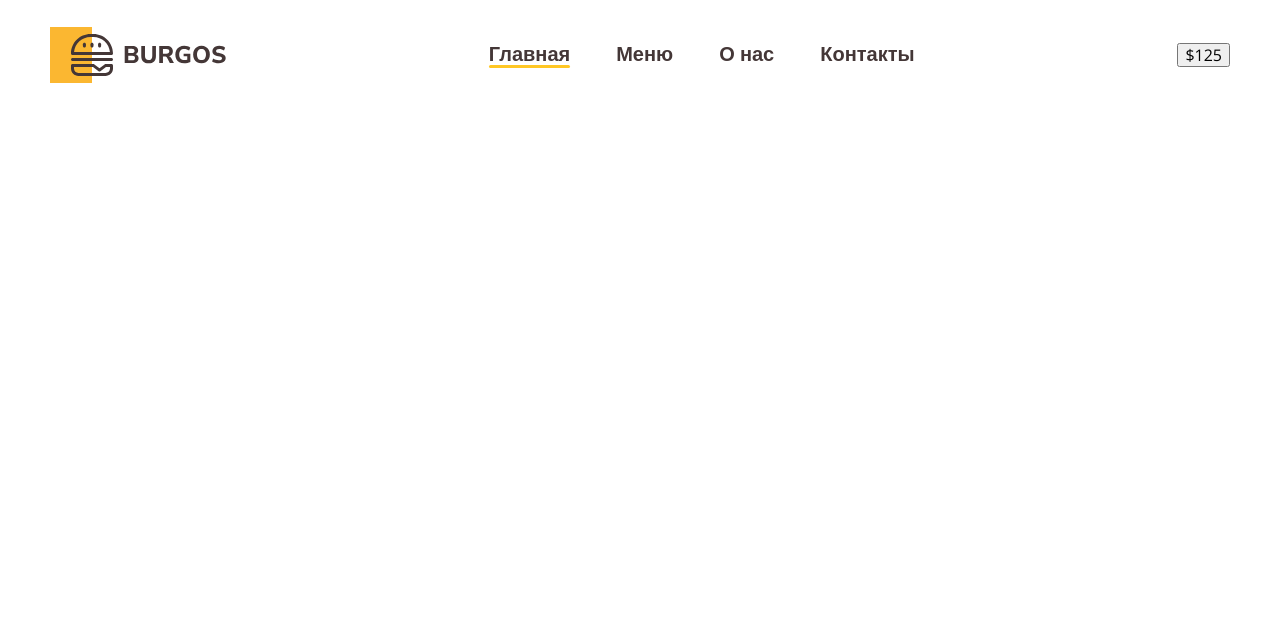
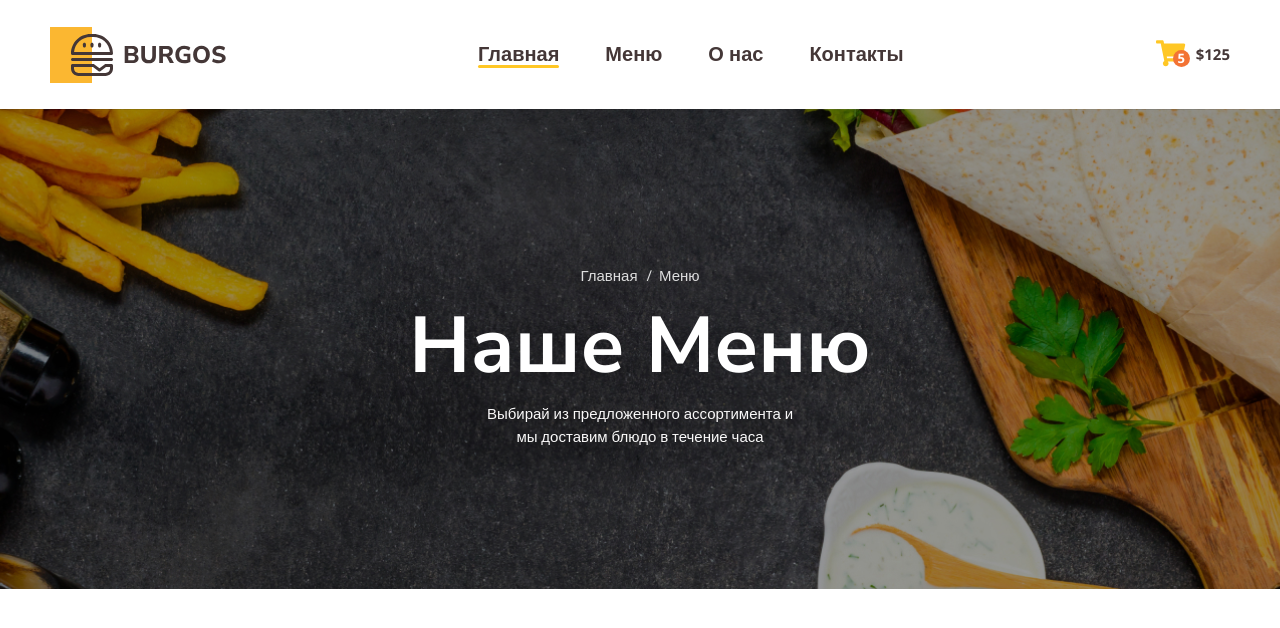
Before and after one commit to BondarevaTatina/Module01-Burger, a plain HTML site: page index.html in a window 1280 px wide. Drawn offline with nearby package versions, Linux system fonts and the light colour scheme.

Commit message:
Add styles

```diff
--- a/index.html
+++ b/index.html
@@ -1,5 +1,5 @@
 <!DOCTYPE html>
-<html lang="en">
+<html lang="ru">
 <head>
     <meta charset="UTF-8">
     <meta http-equiv="X-UA-Compatible" content="IE=edge">
@@ -24,9 +24,27 @@
                         <li><a href="#">Контакты</a></li>
                     </ul>
                 </nav>
-                <button type="button">$125</button>
+                <button type="button" class="button">
+                    <span class="buttom-item">
+                        <img src="images/cart.svg" alt="Корзина">
+                        <span class="button-count">5</span>
+                    </span>
+                    <span class="button-text">$125</span>
+                </button>
             </div>
         </div>
     </header>
+    <div>
+        <div class="bg">
+            <div class="container">
+                <ul class="breadcrumbs">
+                    <li><a href="#">Главная</a></li>
+                    <li><a href="#">Меню</a></li>
+                </ul>
+                <h1 class="title">Наше Меню</h1>
+                <p class="discription">Выбирай из предложенного ассортимента и мы доставим блюдо в течение часа</p>
+            </div>
+        </div>
+    </div>
 </body>
 </html>
--- a/styles/main.css
+++ b/styles/main.css
@@ -47,3 +47,78 @@ body {
 .header-nav a.active::after{
     background: #FFC725;
 }
+.button {
+    display: flex;
+    align-items: center;
+    background-color: transparent;
+    border: none;
+    padding: 0;
+    gap: 10px;
+}
+.button-text {
+    font-weight: 700;
+    font-size: 15px;
+    color: #443737;
+}
+.button-count {
+    font-weight: 700;
+    font-size: 13px;
+    color: #FFFFFF;
+    background: #F37335;
+    /*padding: 1px 5px;*/
+    border-radius: 100%;
+    position: absolute;
+    width: 17px;
+    height: 17px;
+    text-align: center;
+    line-height: 1.3;
+    bottom: 3px;
+    right: -4px;
+}
+.buttom-item {
+    position: relative;
+}
+.bg {
+    text-align: center;
+    color: white;
+    background-image: url(../images/Group\ 4.png);
+    background-size: cover;
+    padding: 142px 0;
+    background-position: center center;
+}
+.breadcrumbs {
+    padding-left: 0;
+    margin-left: 0;
+    list-style-type: none;
+    display: flex;
+    justify-content: center;
+    gap: 16px;
+}
+.breadcrumbs a {
+    color: #DEDEDE;
+    text-decoration: none;
+    font-size: 15px;
+    font-family: 'Open Sans', sans-serif;
+}
+.breadcrumbs a::before {
+    content: '/';
+    position: relative;
+    left: -7px;
+}
+.breadcrumbs li:first-child a::before {
+    display: none;
+}
+.title {
+    font-weight: 700;
+    font-size: 79px;
+    margin-top: 10px;
+    margin-bottom: 10px;
+}
+.discription{
+    font-family: 'Open Sans', sans-serif;
+    font-size: 15px;
+    line-height: 1.5;
+    color: #FAF9F9;
+    max-width: 320px;
+    margin: 0 auto;
+}
```
Also changed, not shown: images/Group 4.png (added), images/cart.svg (added).
